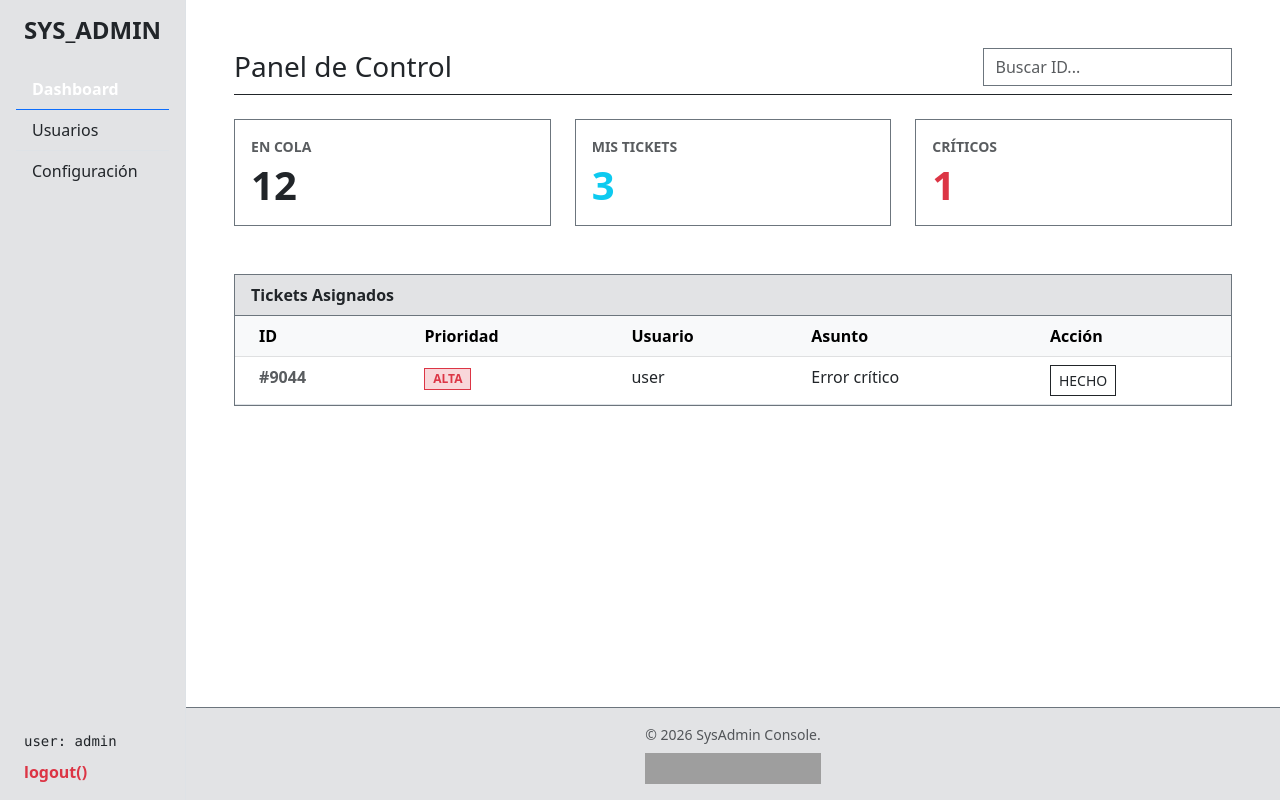
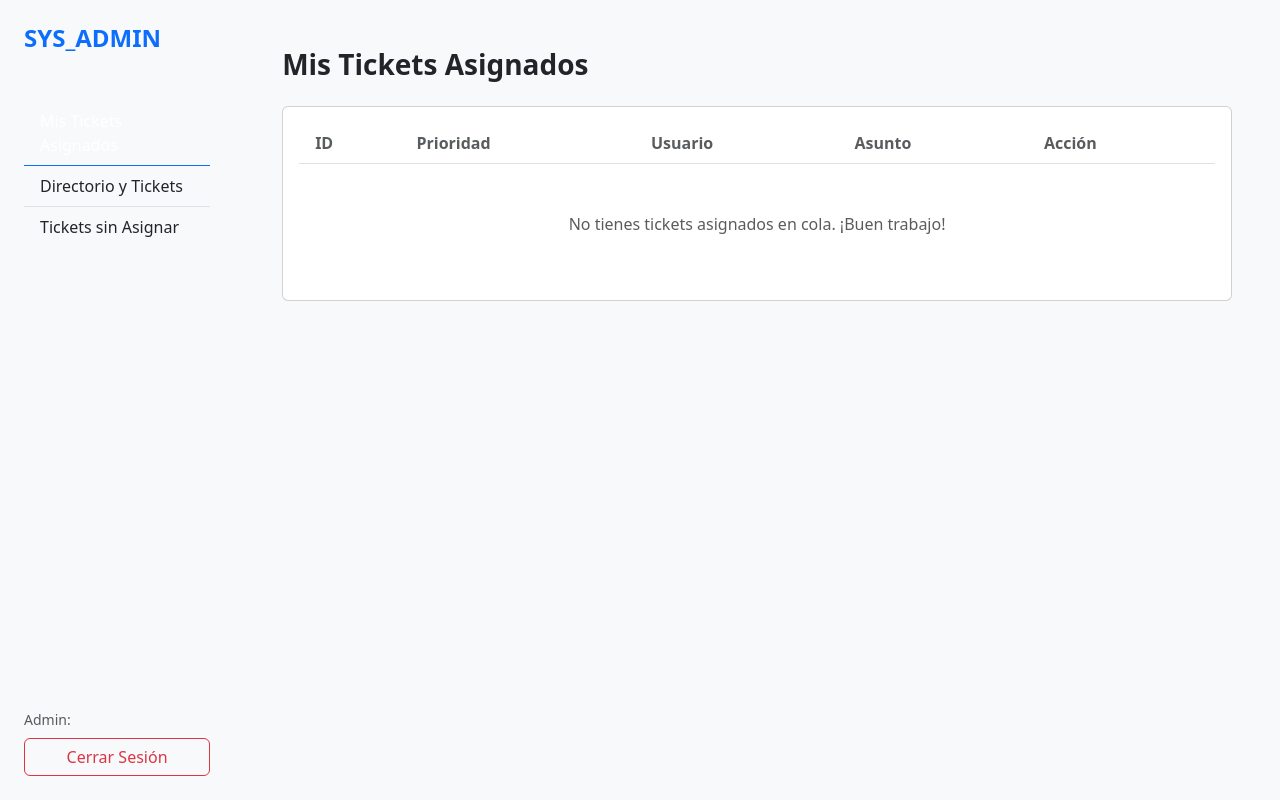
Before and after one commit to iowosyse/stack-underflow, a Vue app: page /admin in a window 1280 px wide. Built offline with nearby package versions, Linux system fonts and the light colour scheme; grey boxes are pictures that could not be loaded.

Commit message:
Varias modificaciones
El usuario ya no puede decidir que prioridad tiene su ticket. El admin ahora puede crear nuevos usuarios

```diff
--- a/src/router/index.js
+++ b/src/router/index.js
@@ -7,6 +7,8 @@ const router = createRouter({
     { path: '/', name: 'login', component: LoginView },
     { path: '/forgot-password', name: 'forgot-password', component: () => import('../views/ForgotPasswordView.vue') },
     { path: '/admin', name: 'admin', component: () => import('../views/AdminView.vue') },
+    // NUEVA RUTA AQUÍ:
+    { path: '/admin/nuevo-usuario', name: 'new-user', component: () => import('../views/NewUserView.vue') },
     { path: '/user', name: 'user', component: () => import('../views/UserView.vue') },
     { path: '/knowledge-base', name: 'knowledge-base', component: () => import('../views/KnowledgeBaseView.vue') }
   ]
--- a/src/views/AdminView.vue
+++ b/src/views/AdminView.vue
@@ -1,72 +1,41 @@
 <template>
-  <div class="admin-theme d-flex flex-column vh-100" id="wrapper">
+  <div class="d-flex flex-column vh-100 bg-light" id="wrapper">
     <div class="d-flex flex-grow-1 overflow-hidden">
-      <div class="sidebar border-end bg-secondary-subtle p-3 d-flex flex-column justify-content-between">
+      <div class="sidebar p-4 d-flex flex-column justify-content-between" style="width: 280px;">
         <div>
-          <div class="logo h4 fw-bold mb-4 px-2">SYS_ADMIN</div>
+          <div class="logo h4 fw-bold mb-5 text-primary">SYS_ADMIN</div>
           <div class="list-group list-group-flush bg-transparent">
-            <RouterLink to="/admin" class="list-group-item list-group-item-action bg-transparent active fw-bold">Dashboard</RouterLink>
-            <a href="#" class="list-group-item list-group-item-action bg-transparent">Usuarios</a>
-            <a href="#" class="list-group-item list-group-item-action bg-transparent">Configuración</a>
+            <button @click="currentTab = 'dashboard'" :class="['list-group-item list-group-item-action bg-transparent text-start', { 'active': currentTab === 'dashboard' }]">Mis Tickets Asignados</button>
+            <button @click="currentTab = 'usuarios'" :class="['list-group-item list-group-item-action bg-transparent text-start', { 'active': currentTab === 'usuarios' }]">Directorio y Tickets</button>
+            <button @click="currentTab = 'disponibles'" :class="['list-group-item list-group-item-action bg-transparent text-start', { 'active': currentTab === 'disponibles' }]">Tickets sin Asignar</button>
           </div>
         </div>
-        <div class="px-2">
-          <div class="small font-monospace mb-2">user: admin</div>
-          <RouterLink to="/" class="text-danger text-decoration-none fw-bold">logout()</RouterLink>
+        <div>
+          <div class="small text-muted mb-2 text-capitalize">Admin: {{ store.currentUser?.fullName }}</div>
+          <button @click="handleLogout" class="btn btn-outline-danger w-100">Cerrar Sesión</button>
         </div>
       </div>
 
-      <div class="container-fluid p-0 d-flex flex-column main-content overflow-auto">
-        <div class="p-5 flex-grow-1">
-          <div class="d-flex justify-content-between align-items-center mb-4 pb-2 border-bottom border-dark">
-            <h1 class="h3 m-0">Panel de Control</h1>
-            <form @submit.prevent class="w-25">
-              <label for="search" class="visually-hidden">Buscar</label>
-              <input type="text" id="search" class="form-control rounded-0 border-secondary" placeholder="Buscar ID...">
-            </form>
-          </div>
+      <div class="container-fluid p-5 d-flex flex-column overflow-auto">
 
-          <div class="row g-4 mb-5">
-            <div class="col-md-4">
-              <div class="card h-100 p-3 rounded-0 border-secondary">
-                <p class="text-muted small fw-bold mb-1">EN COLA</p>
-                <h2 class="display-6 fw-bold m-0">12</h2>
-              </div>
-            </div>
-            <div class="col-md-4">
-              <div class="card h-100 p-3 rounded-0 border-secondary">
-                <p class="text-muted small fw-bold mb-1">MIS TICKETS</p>
-                <h2 class="display-6 fw-bold m-0 text-info">3</h2>
-              </div>
-            </div>
-            <div class="col-md-4">
-              <div class="card h-100 p-3 rounded-0 border-secondary">
-                <p class="text-muted small fw-bold mb-1">CRÍTICOS</p>
-                <h2 class="display-6 fw-bold m-0 text-danger">1</h2>
-              </div>
-            </div>
-          </div>
-
-          <div class="card rounded-0 border-secondary bg-white">
-            <div class="card-header bg-secondary-subtle border-bottom border-secondary fw-bold rounded-0">Tickets Asignados</div>
+        <div v-if="currentTab === 'dashboard'">
+          <h2 class="h3 mb-4 fw-bold">Mis Tickets Asignados</h2>
+          <div class="card bg-white p-3">
             <div class="card-body p-0">
-              <table class="table table-hover mb-0">
-                <thead class="table-light">
-                  <tr>
-                    <th class="ps-4">ID</th>
-                    <th>Prioridad</th>
-                    <th>Usuario</th>
-                    <th>Asunto</th>
-                    <th>Acción</th>
-                  </tr>
+              <table class="table table-borderless align-middle mb-0">
+                <thead class="border-bottom">
+                  <tr><th class="ps-3 text-muted">ID</th><th class="text-muted">Prioridad</th><th class="text-muted">Usuario</th><th class="text-muted">Asunto</th><th class="text-muted">Acción</th></tr>
                 </thead>
                 <tbody>
-                  <tr>
-                    <td class="ps-4 fw-bold text-muted">#9044</td>
-                    <td><span class="badge rounded-0 bg-danger-subtle text-danger border border-danger">ALTA</span></td>
-                    <td>user</td>
-                    <td>Error crítico</td>
-                    <td><button class="btn btn-sm btn-outline-dark rounded-0">HECHO</button></td>
+                  <tr v-for="t in myAssignedTickets" :key="t.id" class="border-bottom">
+                    <td class="ps-3 fw-bold">{{ t.id }}</td>
+                    <td><span class="badge bg-danger bg-opacity-10 text-danger px-3 py-2 rounded-pill">{{ t.priority }}</span></td>
+                    <td class="text-capitalize">{{ t.author }}</td>
+                    <td>{{ t.subject }}</td>
+                    <td><button @click="cerrarTicket(t)" class="btn btn-sm btn-dark px-3 rounded-pill">Resolver</button></td>
+                  </tr>
+                  <tr v-if="myAssignedTickets.length === 0">
+                    <td colspan="5" class="text-center py-5 text-muted">No tienes tickets asignados en cola. ¡Buen trabajo!</td>
                   </tr>
                 </tbody>
               </table>
@@ -74,16 +43,105 @@
           </div>
         </div>
 
-        <div class="py-3 text-center w-100 border-top border-secondary bg-secondary-subtle">
-          <div class="container small text-muted">
-            <p class="m-0">&copy; 2026 SysAdmin Console.</p>
-            <div class="mt-2 w3c-badges">
-              <a href="https://validator.w3.org/nu/?doc=referer"><img src="https://www.w3.org/Icons/valid-html5" alt="Valid HTML5" height="31" width="88"></a>
-              <a href="https://jigsaw.w3.org/css-validator/check/referer"><img src="https://jigsaw.w3.org/css-validator/images/vcss-blue" alt="CSS Valido!" height="31" width="88"></a>
+        <div v-if="currentTab === 'usuarios'">
+          <div class="d-flex justify-content-between align-items-center mb-4">
+            <h2 class="h3 m-0 fw-bold">Directorio de Usuarios</h2>
+            <RouterLink to="/admin/nuevo-usuario" class="btn btn-primary shadow-sm">+ Nuevo Usuario</RouterLink>
+          </div>
+          <div class="row g-4">
+            <div class="col-4">
+              <div class="card p-2">
+                <div class="list-group list-group-flush" style="max-height: 60vh; overflow-y: auto;">
+                  <button v-for="u in store.users" :key="u.fullName" @click="selectedUser = u" :class="['list-group-item list-group-item-action text-capitalize', { 'active': selectedUser?.fullName === u.fullName }]">
+                    {{ u.fullName }}
+                  </button>
+                </div>
+              </div>
+            </div>
+            <div class="col-8">
+              <div v-if="selectedUser" class="card p-3">
+                <div class="card-header bg-transparent border-0 pt-2 pb-3 fw-bold text-capitalize fs-5">Historial de {{ selectedUser.fullName }}</div>
+                <div class="card-body p-0">
+                   <table class="table table-borderless align-middle mb-0">
+                      <thead class="border-bottom"><tr><th class="ps-3 text-muted">ID</th><th class="text-muted">Asunto</th><th class="text-muted">Estado</th></tr></thead>
+                      <tbody>
+                        <tr v-for="t in userTickets(selectedUser.fullName)" :key="t.id" class="border-bottom">
+                          <td class="ps-3">{{ t.id }}</td><td>{{ t.subject }}</td>
+                          <td><span class="badge bg-secondary bg-opacity-10 text-secondary px-3 py-2 rounded-pill">{{ t.status }}</span></td>
+                        </tr>
+                        <tr v-if="userTickets(selectedUser.fullName).length === 0">
+                          <td colspan="3" class="text-center py-5 text-muted">Este usuario no ha levantado tickets.</td>
+                        </tr>
+                      </tbody>
+                   </table>
+                </div>
+              </div>
             </div>
           </div>
         </div>
+
+        <div v-if="currentTab === 'disponibles'">
+          <div class="d-flex justify-content-between align-items-center mb-4">
+            <h2 class="h3 m-0 fw-bold">Tickets Sin Asignar ({{ unassignedTickets.length }}/10)</h2>
+            <select class="form-select w-25 shadow-sm" v-model="priorityFilter">
+              <option value="todas">Todas las prioridades</option>
+              <option value="urgente">Urgente</option>
+              <option value="alta">Alta</option>
+              <option value="moderada">Moderada</option>
+              <option value="baja">Baja</option>
+            </select>
+          </div>
+
+          <div class="card p-3">
+            <table class="table table-borderless align-middle mb-0">
+              <thead class="border-bottom">
+                <tr><th class="ps-3 text-muted">ID</th><th class="text-muted">Prioridad</th><th class="text-muted">Autor</th><th class="text-muted">Asunto</th><th class="text-muted">Fecha</th></tr>
+              </thead>
+              <tbody>
+                <tr v-for="t in filteredUnassigned" :key="t.id" class="border-bottom">
+                  <td class="ps-3 fw-bold">{{ t.id }}</td>
+                  <td><span class="badge bg-secondary px-3 py-2 rounded-pill">{{ t.priority }}</span></td>
+                  <td class="text-capitalize">{{ t.author }}</td>
+                  <td>{{ t.subject }}</td>
+                  <td class="small text-muted">{{ t.createdAt.toLocaleTimeString() }}</td>
+                </tr>
+                <tr v-if="filteredUnassigned.length === 0">
+                   <td colspan="5" class="text-center py-5 text-muted">No hay tickets pendientes actualmente.</td>
+                </tr>
+              </tbody>
+            </table>
+          </div>
+        </div>
+
       </div>
     </div>
   </div>
 </template>
+
+<script setup>
+import { ref, computed } from 'vue'
+import { useRouter } from 'vue-router'
+import { store } from '../store'
+
+const router = useRouter()
+const currentTab = ref('dashboard')
+const selectedUser = ref(null)
+const priorityFilter = ref('todas')
+
+const myAssignedTickets = computed(() => store.tickets.filter(t => t.assignedTo === store.currentUser?.fullName && t.status !== 'cerrado'))
+const unassignedTickets = computed(() => store.tickets.filter(t => t.status === 'disponible'))
+
+const filteredUnassigned = computed(() => {
+  let list = unassignedTickets.value
+  if (priorityFilter.value !== 'todas') list = list.filter(t => t.priority === priorityFilter.value)
+  return list.sort((a, b) => a.createdAt - b.createdAt)
+})
+
+const userTickets = (authorName) => store.tickets.filter(t => t.author === authorName)
+const cerrarTicket = (ticket) => { ticket.status = 'cerrado' }
+
+const handleLogout = () => {
+  store.logout()
+  router.push('/')
+}
+</script>
--- /dev/null
+++ b/src/views/NewUserView.vue
@@ -0,0 +1,70 @@
+<template>
+  <div class="d-flex flex-column vh-100 bg-light" id="wrapper">
+    <div class="d-flex flex-grow-1 overflow-hidden">
+      <div class="sidebar p-4 d-flex flex-column justify-content-between flex-shrink-0" style="width: 280px;">
+        <div>
+          <div class="logo h4 fw-bold mb-5 text-primary">SYS_ADMIN</div>
+          <div class="list-group list-group-flush bg-transparent">
+            <RouterLink to="/admin" class="list-group-item list-group-item-action bg-transparent text-start active">
+              ← Volver al Panel
+            </RouterLink>
+          </div>
+        </div>
+        <div>
+          <div class="small text-muted mb-2 text-capitalize">Admin: {{ store.currentUser?.fullName }}</div>
+          <button @click="handleLogout" class="btn btn-outline-danger w-100">Cerrar Sesión</button>
+        </div>
+      </div>
+
+      <div class="container-fluid p-5 d-flex flex-column overflow-auto">
+
+        <div class="w-100 mx-auto" style="max-width: 600px; margin-top: 8vh;">
+            <div class="d-flex justify-content-between align-items-center mb-4">
+                <h2 class="h3 m-0 fw-bold">Agregar Nuevo Usuario</h2>
+                <RouterLink to="/admin" class="btn btn-outline-secondary">Cancelar</RouterLink>
+            </div>
+
+            <div class="card p-5">
+                <form @submit.prevent="crearUsuario">
+                    <div class="mb-4">
+                        <label class="form-label text-muted small fw-bold">Nombre Completo del Usuario</label>
+                        <input type="text" class="form-control form-control-lg" v-model="newUserName" placeholder="Ej. Juan Perez Gomez" autofocus>
+
+                        <div class="alert alert-info mt-4 pb-2 pt-3 border-0 bg-primary bg-opacity-10 text-primary rounded-3">
+                            <h6 class="fw-bold"><small>ℹ️ Generación Automática de Credenciales</small></h6>
+                            <p class="small mb-0 opacity-75">El sistema tomará el primer nombre como <strong>Usuario</strong> y los apellidos como <strong>Contraseña</strong> (todo en minúsculas y sin acentos).</p>
+                        </div>
+                    </div>
+                    <button type="submit" class="btn btn-primary w-100 py-3 fw-bold fs-6">Registrar Usuario</button>
+                </form>
+            </div>
+        </div>
+
+      </div>
+    </div>
+  </div>
+</template>
+
+<script setup>
+import { ref } from 'vue'
+import { useRouter } from 'vue-router'
+import { store } from '../store'
+
+const router = useRouter()
+const newUserName = ref('')
+
+const crearUsuario = () => {
+  if(newUserName.value.trim()) {
+    store.addUser(newUserName.value, 'user')
+    alert(`Usuario registrado exitosamente.\nNombre: ${newUserName.value}`)
+    router.push('/admin') // Devuelve al admin a su panel automáticamente
+  } else {
+    alert("Por favor ingresa un nombre válido.")
+  }
+}
+
+const handleLogout = () => {
+  store.logout()
+  router.push('/')
+}
+</script>
--- a/src/views/UserView.vue
+++ b/src/views/UserView.vue
@@ -1,85 +1,75 @@
 <template>
-  <div class="user-theme d-flex flex-column vh-100" id="wrapper">
+  <div class="d-flex flex-column vh-100 bg-light" id="wrapper">
     <div class="d-flex flex-grow-1 overflow-hidden">
-      <div class="sidebar border-end bg-light p-3 d-flex flex-column justify-content-between">
+      <div class="sidebar p-4 d-flex flex-column justify-content-between" style="width: 280px;">
         <div>
-          <div class="logo h4 fw-bold mb-4 px-2 text-primary-emphasis">stack-underflow</div>
+          <div class="logo h4 fw-bold mb-5 text-primary">stack-underflow</div>
           <div class="list-group list-group-flush bg-transparent">
-            <RouterLink to="/user" class="list-group-item list-group-item-action bg-transparent active fw-bold">Mis Tickets</RouterLink>
+            <RouterLink to="/user" class="list-group-item list-group-item-action bg-transparent active">Mis Tickets</RouterLink>
             <RouterLink to="/knowledge-base" class="list-group-item list-group-item-action bg-transparent">Base de Conocimiento</RouterLink>
           </div>
         </div>
-        <div class="px-2">
-          <div class="small mb-2 text-capitalize">Perfil: <strong>{{ store.currentUser?.fullName }}</strong></div>
-          <button @click="logout" class="btn btn-link text-danger text-decoration-none fw-bold p-0">Cerrar Sesion</button>
+        <div>
+          <div class="small text-muted mb-2 text-capitalize">Perfil: <strong class="text-dark">{{ store.currentUser?.fullName }}</strong></div>
+          <button @click="logout" class="btn btn-outline-danger w-100">Cerrar Sesión</button>
         </div>
       </div>
 
-      <div class="container-fluid p-0 d-flex flex-column main-content overflow-auto">
-        <div class="p-5 flex-grow-1">
-          <h1 class="h3 mb-4 border-bottom pb-2">Mis Solicitudes</h1>
+      <div class="container-fluid p-5 d-flex flex-column overflow-auto">
+        <h2 class="h3 mb-4 fw-bold">Mis Solicitudes</h2>
 
         <div class="row g-4 mb-4">
           <div class="col-md-8">
-              <div class="card rounded-0 border-secondary-subtle shadow-sm">
-                <div class="card-header bg-light border-bottom fw-bold rounded-0">Levantar Incidencia</div>
-                <div class="card-body">
+            <div class="card p-4 h-100">
+              <h5 class="fw-bold mb-4">Levantar Incidencia</h5>
               <form @submit.prevent="submitTicket">
                 <div class="mb-3">
-                      <label class="form-label small text-muted">Asunto</label>
-                      <input type="text" class="form-control rounded-0" v-model="subject">
+                  <label class="form-label text-muted small fw-bold">Asunto</label>
+                  <input type="text" class="form-control" v-model="subject" placeholder="Ej. No enciende la computadora">
                 </div>
-                    <div class="row mb-3">
-                      <div class="col">
-                        <label class="form-label small text-muted">Categoría</label>
-                        <select class="form-select rounded-0" v-model="category">
+                <div class="mb-3">
+                  <label class="form-label text-muted small fw-bold">Categoría</label>
+                  <select class="form-select" v-model="category">
                     <option>Hardware</option><option>Software</option><option>Redes</option>
                   </select>
                 </div>
-                      <div class="col">
-                        <label class="form-label small text-muted">Prioridad</label>
-                        <select class="form-select rounded-0" v-model="priority">
-                          <option value="baja">Baja</option><option value="moderada">Moderada</option>
-                          <option value="alta">Alta</option><option value="urgente">Urgente</option>
-                        </select>
+                <div class="mb-4">
+                  <label class="form-label text-muted small fw-bold">Descripción detallada</label>
+                  <textarea class="form-control" rows="3" v-model="description" placeholder="Describe el problema..."></textarea>
                 </div>
-                    </div>
-                    <div class="mb-3">
-                      <label class="form-label small text-muted">Descripción</label>
-                      <textarea class="form-control rounded-0" rows="3" v-model="description"></textarea>
-                    </div>
-                    <button type="submit" class="btn btn-primary rounded-0 px-4">Enviar Ticket</button>
+                <button type="submit" class="btn btn-primary w-100 py-2">Enviar Ticket a Soporte</button>
               </form>
-                </div>
             </div>
           </div>
 
           <div class="col-md-4">
-              <div class="card h-100 rounded-0 bg-light text-center shadow-sm d-flex justify-content-center">
+            <div class="card p-4 h-100 bg-primary text-white d-flex align-items-center justify-content-center text-center">
               <div>
-                  <h3 class="text-muted small fw-bold mb-2">Tickets Activos</h3>
-                  <div class="display-1 fw-bold text-primary-emphasis">{{ activeTicketsCount }}</div>
+                <h6 class="fw-bold mb-3 opacity-75 text-uppercase tracking-wide">Tickets en Proceso</h6>
+                <div class="display-1 fw-bold">{{ activeTicketsCount }}</div>
               </div>
             </div>
           </div>
         </div>
 
-          <div class="card rounded-0 shadow-sm">
-            <div class="card-header bg-light fw-bold rounded-0">Historial</div>
-            <div class="card-body p-0">
-              <table class="table table-hover mb-0">
-                <thead class="table-light">
-                  <tr><th class="ps-4">ID</th><th>Asunto</th><th>Prioridad</th><th>Estado</th></tr>
+        <div class="card p-3 mt-2">
+          <h5 class="fw-bold px-3 pt-2 pb-3 mb-0 border-bottom">Historial de Reportes</h5>
+          <div class="card-body p-0 mt-2">
+            <table class="table table-borderless align-middle mb-0">
+              <thead class="border-bottom">
+                <tr><th class="ps-3 text-muted">ID</th><th class="text-muted">Asunto</th><th class="text-muted">Estado</th></tr>
               </thead>
               <tbody>
-                  <tr v-for="t in myTickets" :key="t.id">
-                    <td class="ps-4 font-monospace text-muted">{{ t.id }}</td>
-                    <td>{{ t.subject }}</td><td>{{ t.priority }}</td>
-                    <td><span class="badge bg-danger-subtle text-danger border">{{ t.status }}</span></td>
+                <tr v-for="t in myTickets" :key="t.id" class="border-bottom">
+                  <td class="ps-3 fw-bold">{{ t.id }}</td>
+                  <td>{{ t.subject }}</td>
+                  <td><span class="badge bg-secondary bg-opacity-10 text-secondary px-3 py-2 rounded-pill">{{ t.status }}</span></td>
+                </tr>
+                <tr v-if="myTickets.length === 0">
+                    <td colspan="3" class="text-center py-5 text-muted">No has levantado tickets recientemente.</td>
                 </tr>
               </tbody>
             </table>
-            </div>
           </div>
         </div>
       </div>
@@ -95,18 +85,17 @@ import { store } from '../store'
 const router = useRouter()
 const subject = ref('')
 const category = ref('Hardware')
-const priority = ref('baja')
 const description = ref('')
 
 const activeTicketsCount = computed(() => store.tickets.filter(t => t.author === store.currentUser?.fullName && t.status !== 'cerrado').length)
 const myTickets = computed(() => store.tickets.filter(t => t.author === store.currentUser?.fullName))
 
 const submitTicket = () => {
-  if(!subject.value || !description.value) return alert("Llena todos los campos")
-  store.addTicket(subject.value, category.value, priority.value, description.value)
+  if(!subject.value || !description.value) return alert("Por favor, llena todos los campos.")
+  // Se envía sin prioridad manual, el store lo asignará como 'baja'
+  store.addTicket(subject.value, category.value, description.value)
   subject.value = ''
   description.value = ''
-  alert("Ticket levantado con éxito")
 }
 
 const logout = () => {
```
Lines whose indentation alone changed are shown as unchanged.
